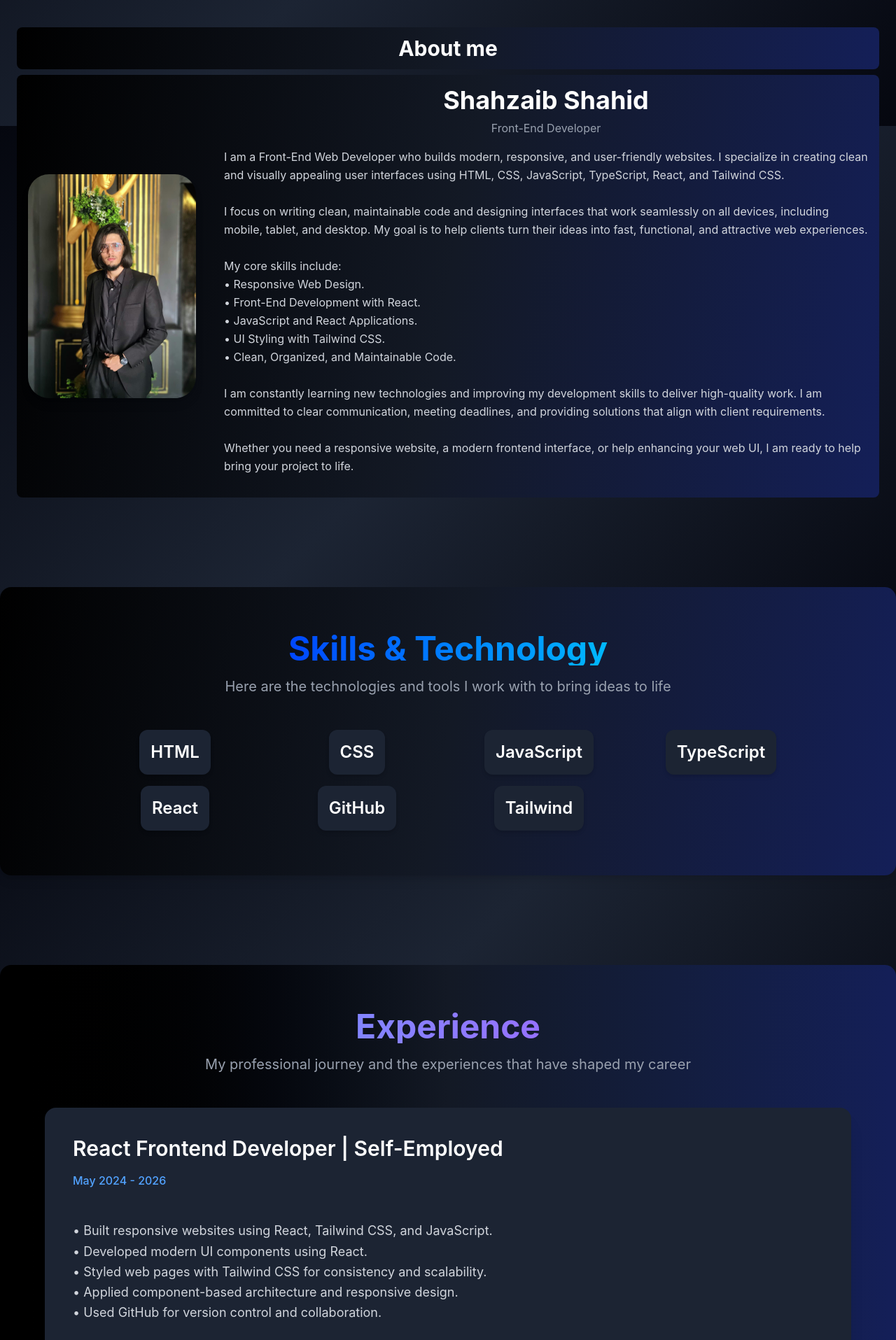
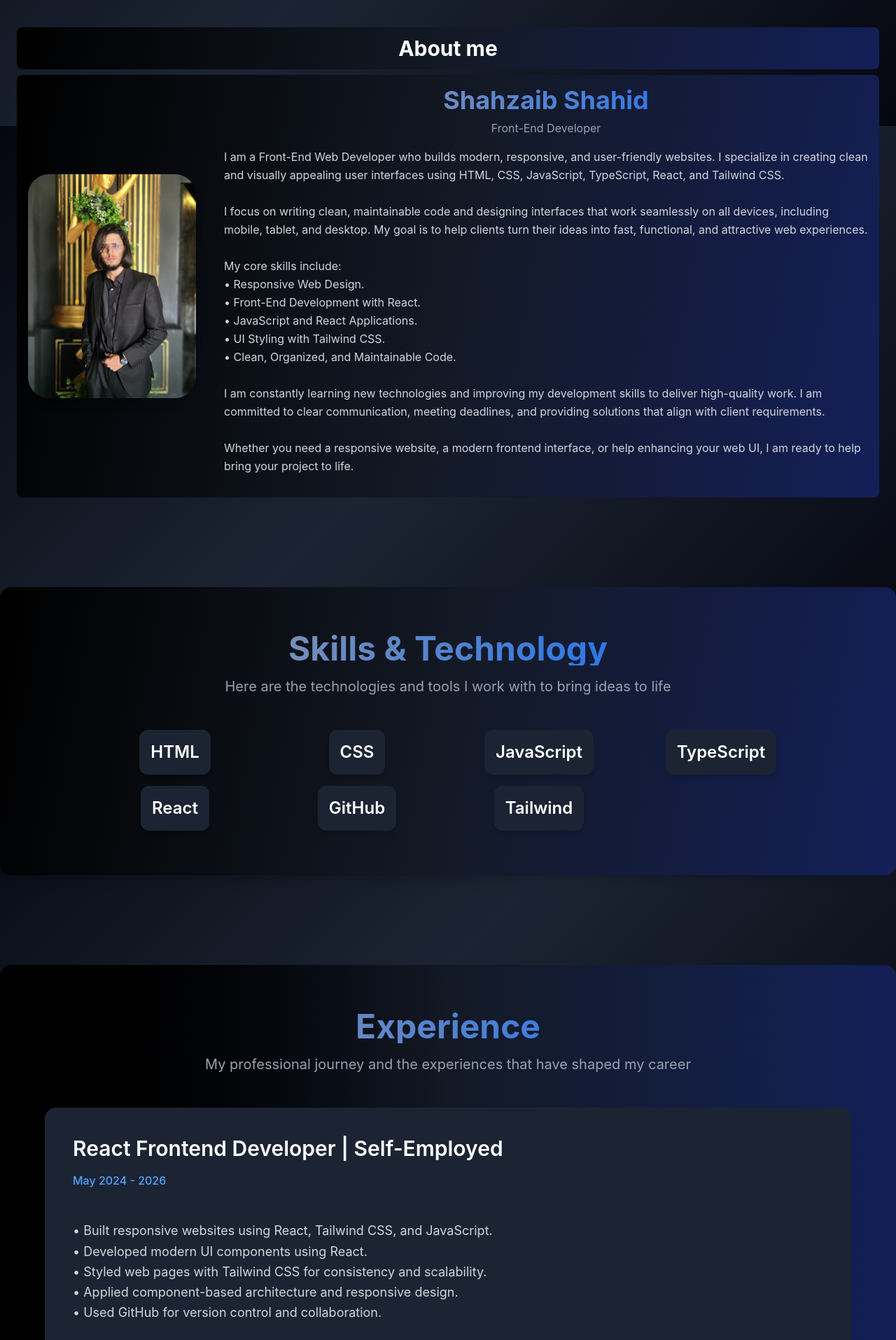
Before and after one commit to Shahzaib-27/My-Portlio, a React (Vite) app: page / in a window 1280 px wide. Shown: the part 620-2535 px from the top of the page at 70% size. Built offline with nearby package versions, Linux system fonts and the light colour scheme.

Commit message:
changes in  heading colors

```diff
--- a/src/pages/About.jsx
+++ b/src/pages/About.jsx
@@ -50,7 +50,7 @@ return (
 
             <div className="text-center md:text-left">
 
-              <h3 className="font-bold text-4xl mb-2 text-center">
+              <h3 className="font-bold text-4xl mb-2 text-center bg-[linear-gradient(99deg,rgba(216,205,205,0.747),rgb(0,102,255))] bg-clip-text text-transparent">
               {item.name}
               </h3>
 
--- a/src/pages/Contact.jsx
+++ b/src/pages/Contact.jsx
@@ -53,7 +53,7 @@ return (
     {/* Heading */}
     <div className="text-center mb-16">
 
-    <h1 className="text-3xl font-bold text-white mb-4">
+    <h1 className="text-3xl font-bold  mb-4 bg-[linear-gradient(99deg,rgba(216,205,205,0.747),rgb(0,102,255))] bg-clip-text text-transparent">
     Get In Touch
     </h1>
 
@@ -94,7 +94,7 @@ return (
             <a
             href={item.link}
             target="_blank"
-            // rel="noopener noreferrer"
+
             className="text-gray-400 hover:text-blue-400 transition"
             >
             {item.value}
--- a/src/pages/Experience.jsx
+++ b/src/pages/Experience.jsx
@@ -21,7 +21,7 @@ export default function Experience() {
       <div className="max-w-6xl mx-auto">
 
         {/* Experience Header */}
-        <h1 className="text-center text-3xl md:text-5xl font-bold mb-4 bg-gradient-to-r from-blue-400 to-purple-500 bg-clip-text text-transparent">
+        <h1 className="text-center text-3xl md:text-5xl font-bold mb-4 bg-[linear-gradient(99deg,rgba(216,205,205,0.747),rgb(0,102,255))] bg-clip-text text-transparent">
           Experience
         </h1>
         <p className="text-center text-gray-400 text-lg md:text-xl mb-12">
--- a/src/pages/Projects.jsx
+++ b/src/pages/Projects.jsx
@@ -11,7 +11,7 @@ export default function Projects() {
       <div className="text-center max-w-5xl mx-auto">
 
         {/* Section Header */}
-        <h1 className="text-4xl md:text-5xl font-bold mb-4 bg-gradient-to-r from-blue-400 to-purple-500 bg-clip-text text-transparent">
+        <h1 className="text-4xl md:text-5xl font-bold mb-4 bg-[linear-gradient(99deg,rgba(216,205,205,0.747),rgb(0,102,255))] bg-clip-text text-transparent">
           Featured Projects
         </h1>
 
--- a/src/pages/Skills.jsx
+++ b/src/pages/Skills.jsx
@@ -15,7 +15,7 @@ export default function Skills() {
     <div className="bg-[linear-gradient(100deg,#000000,#131925,#141f58)] p-8 md:p-16 rounded-2xl mt-32 mb-32 shadow-lg">
       <div className="text-center text-gray-300 max-w-5xl mx-auto">
 
-        <h1 className="font-bold text-4xl md:text-5xl mb-4 bg-[linear-gradient(90deg,#00f,#0ff)] bg-clip-text text-transparent">
+        <h1 className="font-bold text-4xl md:text-5xl mb-4 bg-[linear-gradient(99deg,rgba(216,205,205,0.747),rgb(0,102,255))] bg-clip-text text-transparent">
           Skills & Technology
         </h1>
 
```
